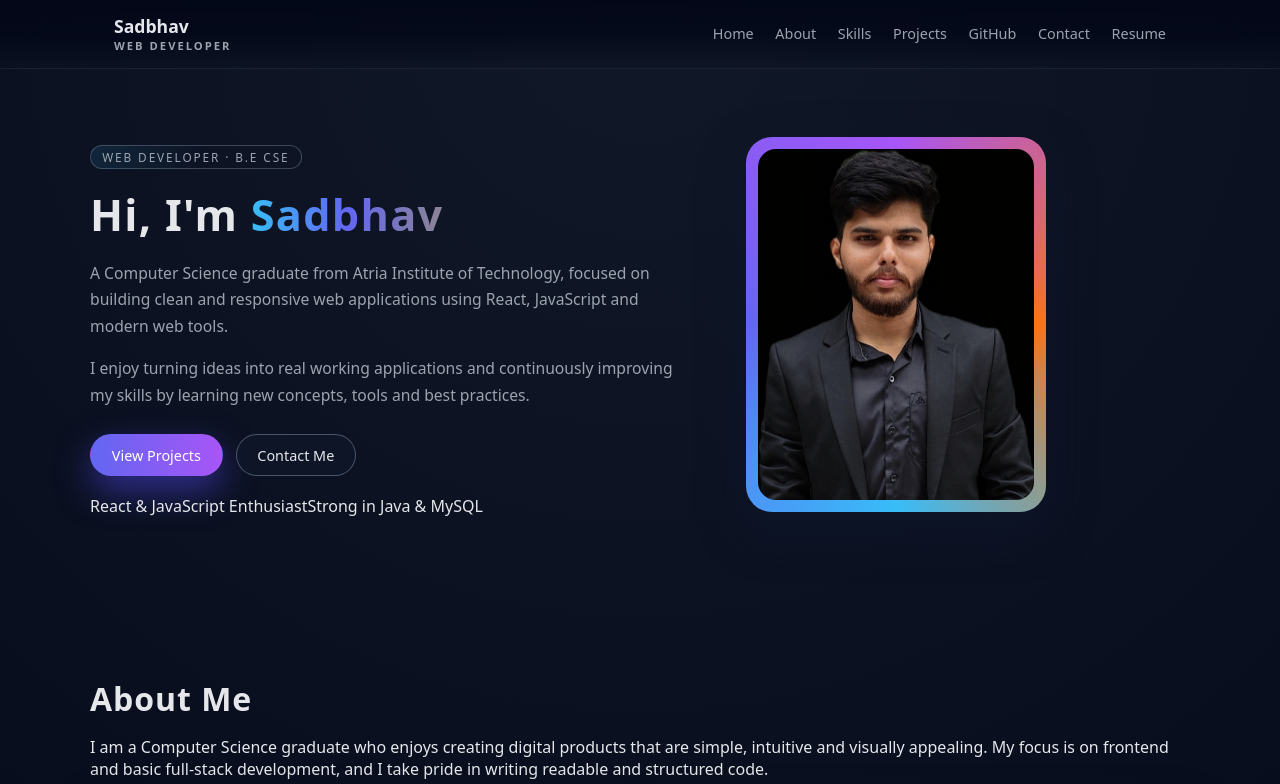
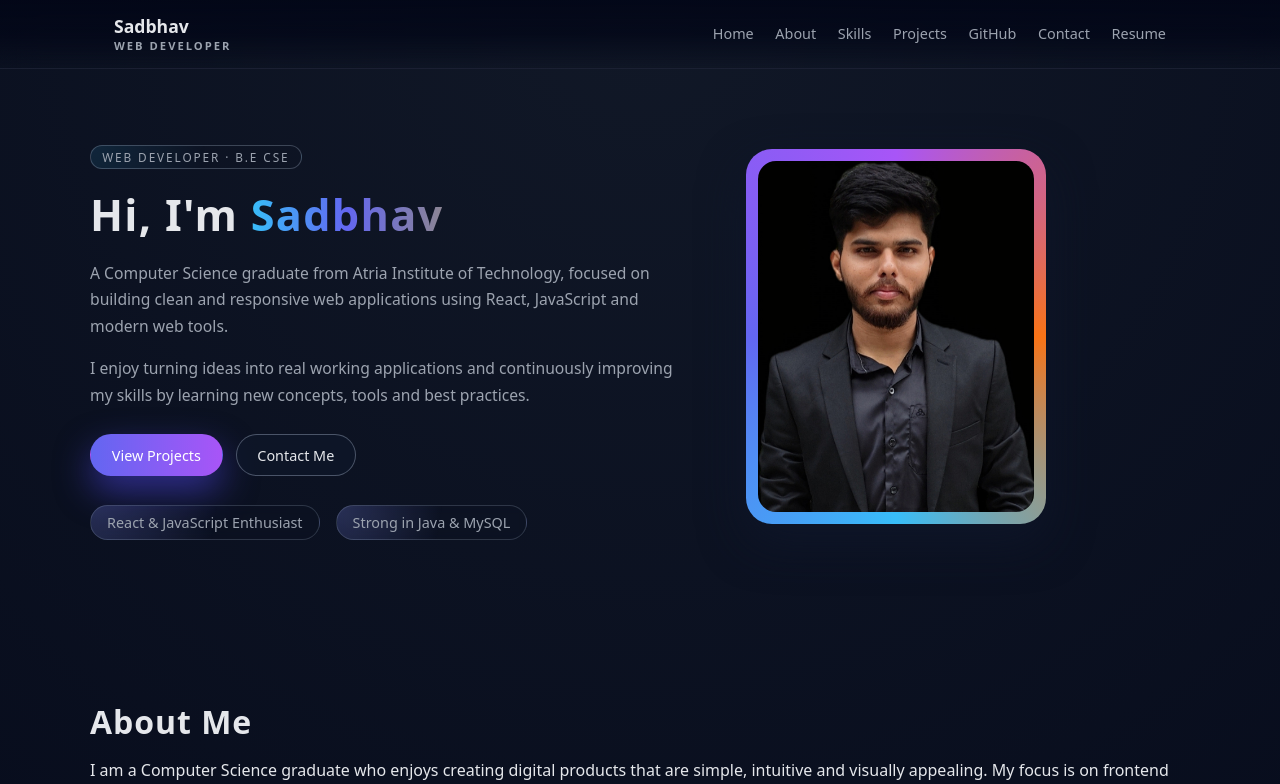
Before and after one commit to sadbhavSK/Sadbhav-Portfolio, a React (Vite) app: page / in a window 1280 px wide. Shown: the top 784 px of the page. Built offline with nearby package versions, Linux system fonts and the light colour scheme.

Commit message:
Updated index.css styling

```diff
--- a/src/index.css
+++ b/src/index.css
@@ -186,6 +186,25 @@ h2 {
   letter-spacing: 0.16em;
   margin-bottom: 1rem;
 }
+
+.hero-meta {
+  display: flex;
+  flex-wrap: wrap;
+  gap: 1rem;                  /* spacing between tags */
+  margin-top: 1.8rem;         /* space above */
+  font-size: 0.9rem;
+  color: var(--text-muted);
+}
+
+.hero-meta span {
+  padding: 0.45rem 1rem;
+  border-radius: 999px;
+  border: 1px solid rgba(148, 163, 184, 0.25);
+  background: radial-gradient(circle at top left, rgba(129, 140, 248, 0.25), transparent 55%);
+  backdrop-filter: blur(4px);
+  white-space: nowrap;       /* prevents breaking inside text */
+}
+
 
 .hero h1 {
   font-size: clamp(2.1rem, 4vw, 2.7rem);
```
